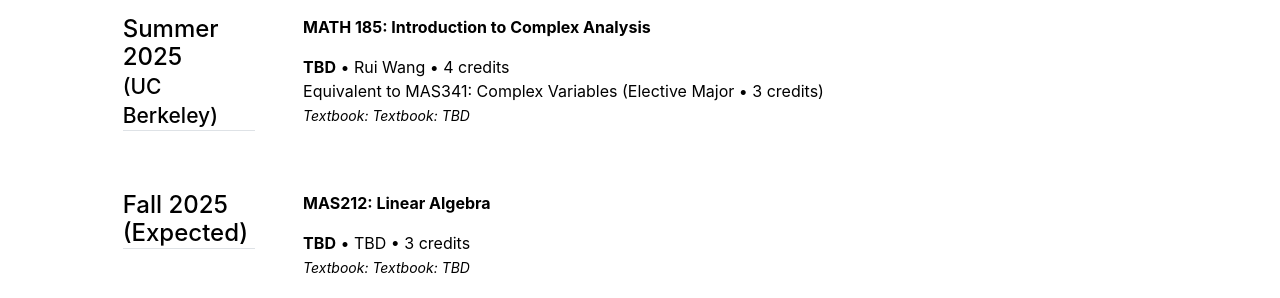
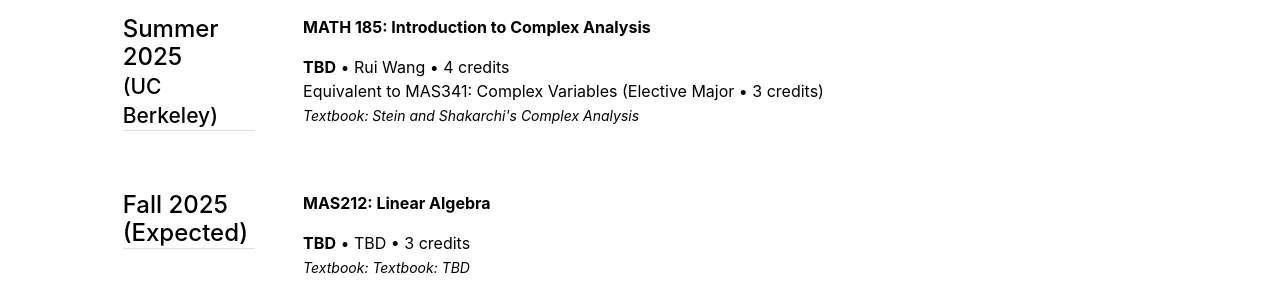
Before and after one commit to mino-jeong/mino-jeong.github.io, a Jekyll site: the page built from coursework.md, in a window 1280 px wide. Shown: the part 493-791 px from the top of the page. Built offline with Jekyll 4.4.1, drawn with Linux system fonts in a browser that asks for light colours.

Commit message:
Update 2025-1A.yml

```diff
--- a/_data/coursework/2025-1A.yml
+++ b/_data/coursework/2025-1A.yml
@@ -1,4 +1,4 @@
 - title: 'MATH 185: Introduction to Complex Analysis'
   description: '<strong>TBD</strong> • Rui Wang • 4 credits<br>
   Equivalent to MAS341: Complex Variables (Elective Major • 3 credits)'
-  textbook: '<i>Textbook: TBD</i>'
+  textbook: "Stein and Shakarchi's Complex Analysis"
```
